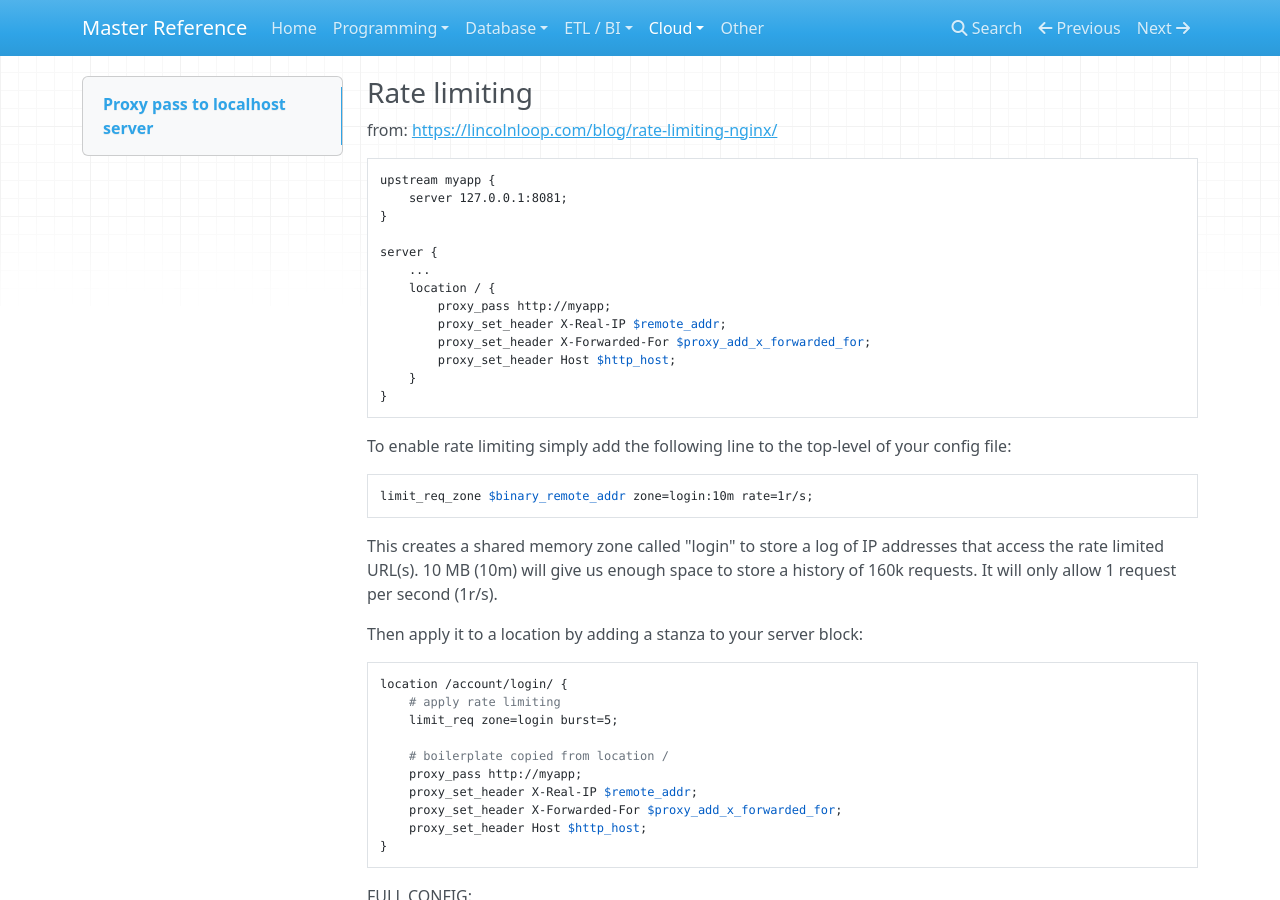
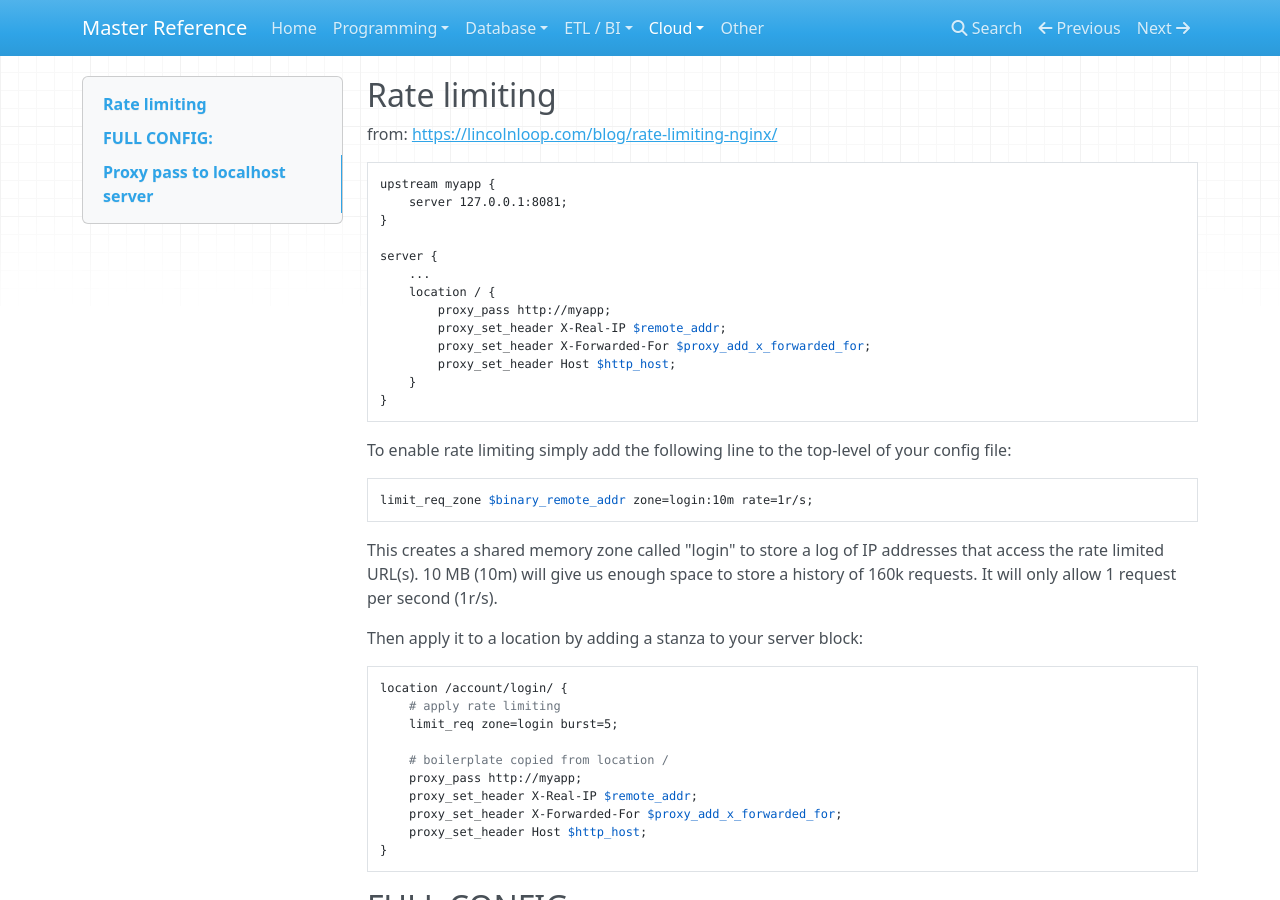
Before and after one commit to flarco/ref-docs, an MkDocs documentation site: the page built from docs/cloud/nginx.md, in a window 1280 px wide and 900 px high. Built offline with MkDocs 1.6.1, drawn with Linux system fonts in a browser that asks for light colours; nearby versions of some CDN libraries; old or Windows-style settings are respelled for this version of MkDocs.

Commit message:
NGINX Fix headers

````diff
--- a/docs/cloud/nginx.md
+++ b/docs/cloud/nginx.md
@@ -1,6 +1,6 @@
 
 
-### Rate limiting
+## Rate limiting
 from: <https://lincolnloop.com/blog/rate-limiting-nginx/>
 ```
 upstream myapp {
@@ -39,7 +39,7 @@ location /account/login/ {
 }
 ```
 
-FULL CONFIG:
+## FULL CONFIG:
 ```
 upstream myapp {
     server 127.0.0.1:8081;
````
